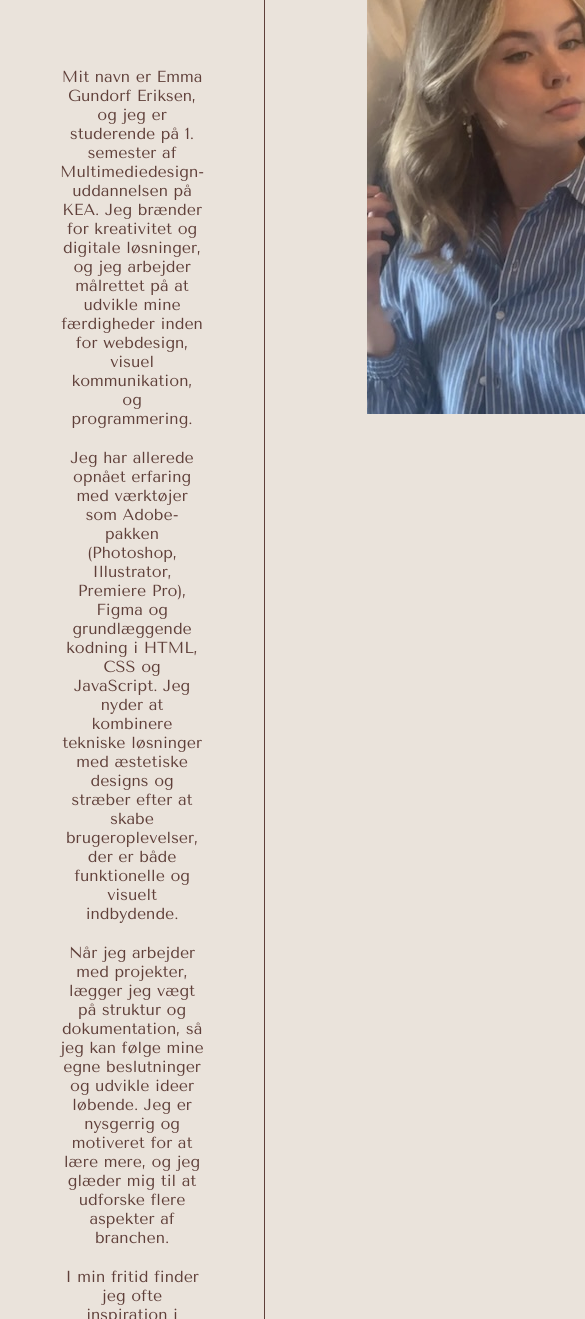
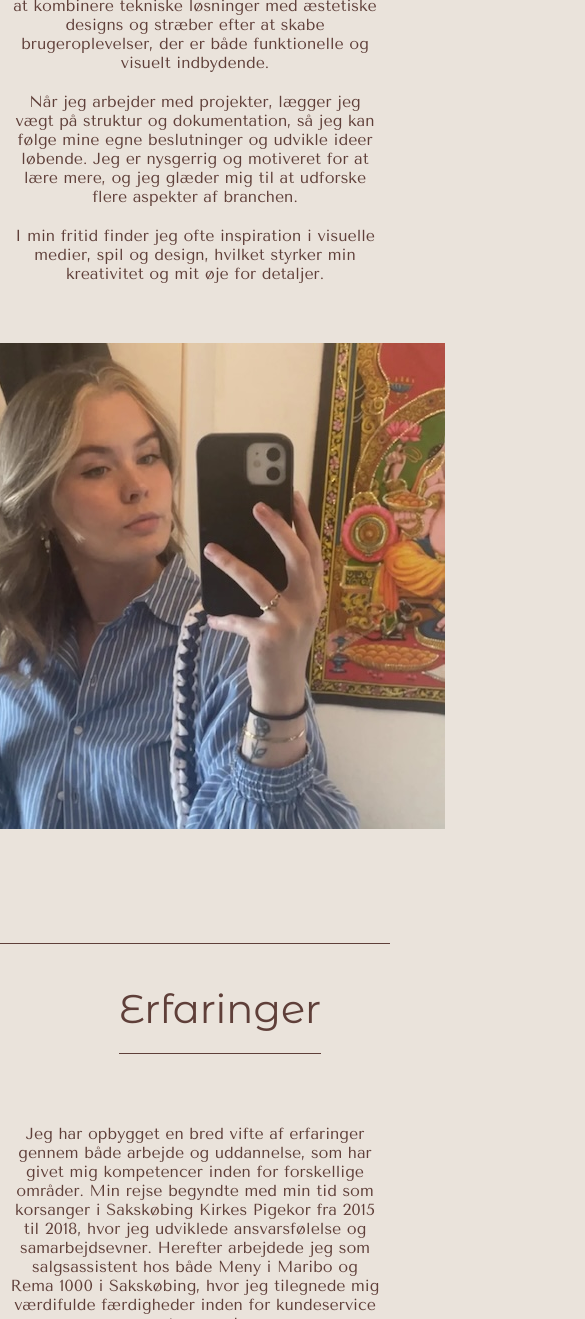
Before and after one commit to Emma2102/portfolieeksamen, a plain HTML site: page ommig.html in a window 390 px wide. Shown: the part 681-2000 px from the top of the page, 585 px wide, since content can reach past the window. Drawn offline with nearby package versions, Linux system fonts and the light colour scheme; a web font is replaced by a local one.

Commit message:
ommig mobil

```diff
--- a/ommig.css
+++ b/ommig.css
@@ -21,6 +21,7 @@
   margin-bottom: 60px;
   padding-bottom: 20px;
   margin-left: 50px;
+  margin-top: 30px;
 }
 
 #sideline {
@@ -54,3 +55,35 @@ h2 {
   text-align: center;
   margin-left: 50px;
 }
+
+@media (max-width: 768px) {
+  .grid_1-1 {
+    display: flex;
+    flex-direction: column;
+    align-items: center;
+  }
+
+  .img1 {
+    margin-top: 50px;
+    margin-left: 0px;
+    margin-right: 50px;
+  }
+
+  #sideline {
+    border-left: 0;
+  }
+
+  h2 {
+    display: flex;
+    justify-content: center;
+  }
+
+  .tekst {
+    display: flex;
+    margin-left: 0;
+  }
+
+  #overskrift {
+    font-size: 30px;
+  }
+}
--- a/ommig.html
+++ b/ommig.html
@@ -53,7 +53,16 @@
 <p>Når jeg arbejder med projekter, lægger jeg vægt på struktur og dokumentation, så jeg kan følge mine egne beslutninger og udvikle ideer løbende. Jeg er nysgerrig og motiveret for at lære mere, og jeg glæder mig til at udforske flere aspekter af branchen.</p>
 <p>I min fritid finder jeg ofte inspiration i visuelle medier, spil og design, hvilket styrker min kreativitet og mit øje for detaljer.</p></div>
    <div id="sideline"> <img class="img1" src="img/mig kopi.jpg" alt="mig"></div>
-        </div>
+   </div>
+   <div id="underline">
+   <div class="tekst"> <h2 class="underline2">Erfaringer</h2>
+<p>Jeg har opbygget en bred vifte af erfaringer gennem både arbejde og uddannelse, som har givet mig kompetencer inden for forskellige områder. Min rejse begyndte med min tid som korsanger i Sakskøbing Kirkes Pigekor fra 2015 til 2018, hvor jeg udviklede ansvarsfølelse og samarbejdsevner. Herefter arbejdede jeg som salgsassistent hos både Meny i Maribo og Rema 1000 i Sakskøbing, hvor jeg tilegnede mig værdifulde færdigheder inden for kundeservice og teamwork.</p>
+<p>Fra 2020 til 2021 arbejdede jeg som social- og sundhedshjælper på Margretecentret i Maribo, hvilket gav mig indsigt i omsorgsarbejde og styrkede min evne til at håndtere udfordringer. Efterfølgende var jeg rengøringsassistent hos Solcenter Sakskøbing, hvor jeg lærte at arbejde selvstændigt og effektivt.</p>
+<p>Fra 2021 til 2024 har jeg haft erfaring som tjener hos Café Zelo/Rosamarino i Nykøbing Falster, hvilket skærpede mine kommunikationsevner og mit overblik i travle miljøer. Samtidig arbejdede jeg som pædagogvikar i Børnehuset Østerbro og som salgsassistent hos Uniksko og Q8, hvilket yderligere udviklede mine færdigheder inden for service og problemløsning. I 2024 startede jeg som tjener hos Hooked i Indre By, hvor jeg fortsætter med at bygge videre på mine erfaringer inden for hospitality.</p>
+</div>
+ <div class="tekst"> <h2 class="underline2">Uddannelser</h2>
+<p>Min uddannelsesbaggrund inkluderer afslutningen af folkeskolen på Ellekilde/Sakskøbing Skole i 2018 og en studentereksamen fra Maribo Gymnasium i 2021. I øjeblikket studerer jeg Multimediedesign på KEA i København, hvor jeg udvikler mine digitale og kreative kompetencer.</p></div>
+</div>
        <footer>
       <div class="footercontent">
         <h2>Kontakt</h2>
```
